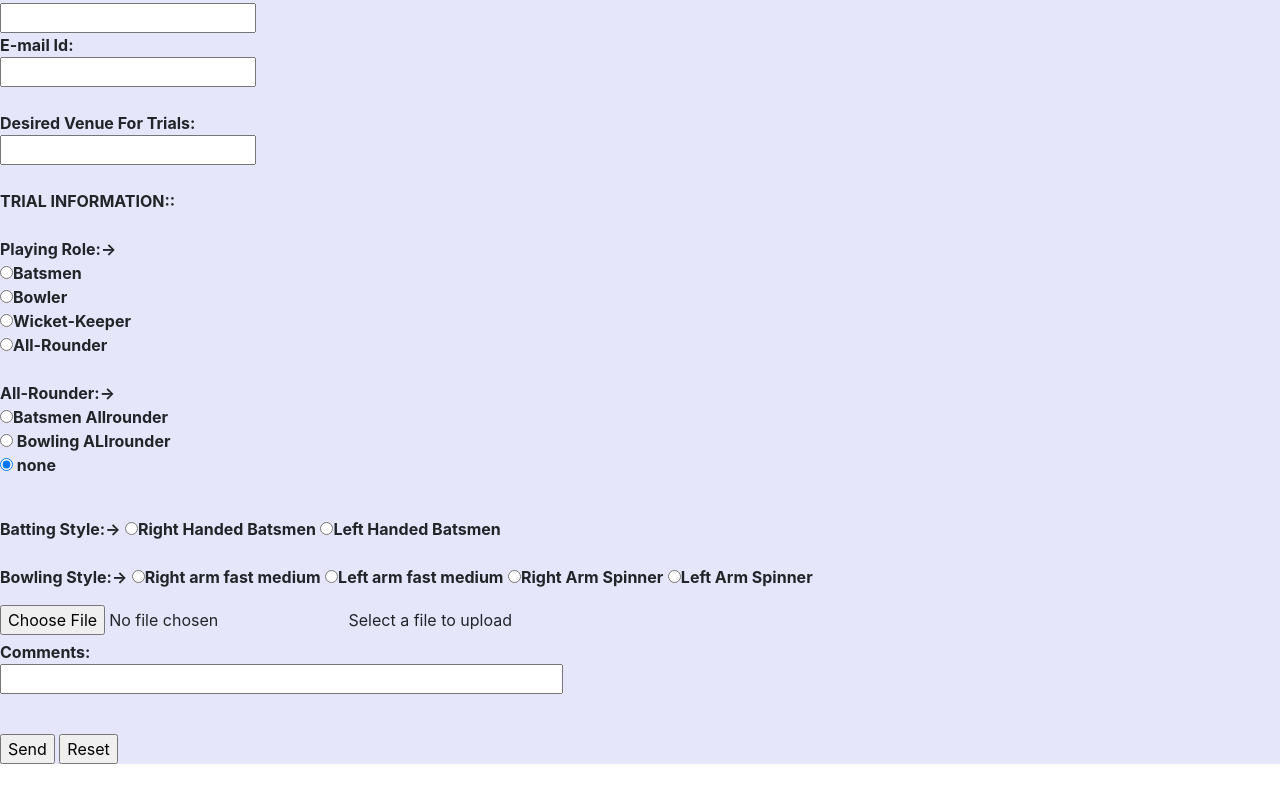
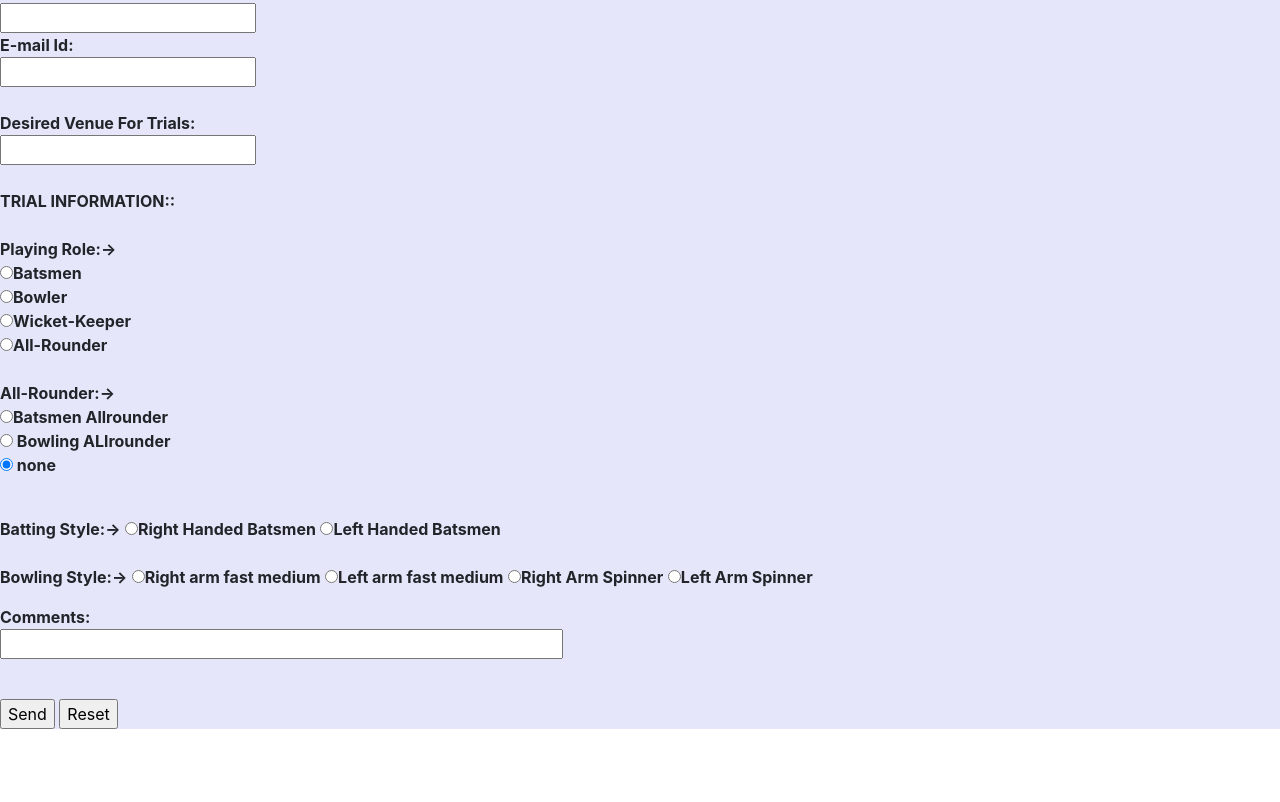
Before and after one commit to ersamrawat/ersamrawat.github.io, a website with bundled scripts: page index.html in a window 1280 px wide. Shown: the part 3675-4477 px from the top of the page. Built offline with nearby package versions, Linux system fonts and the light colour scheme.

Commit message:
formspree

```diff
--- a/index.html
+++ b/index.html
@@ -260,8 +260,7 @@
 <input type="radio" name="name" value="Batsmen"><b>Left Arm Spinner</b>
 </P>
 
-<input type="file" name="name" value="fileupload" id="fileupload">
- <label for="fileupload"> Select a file to upload</label> <br>
+
 
 <p>
 <b>Comments:</b><br>
```
